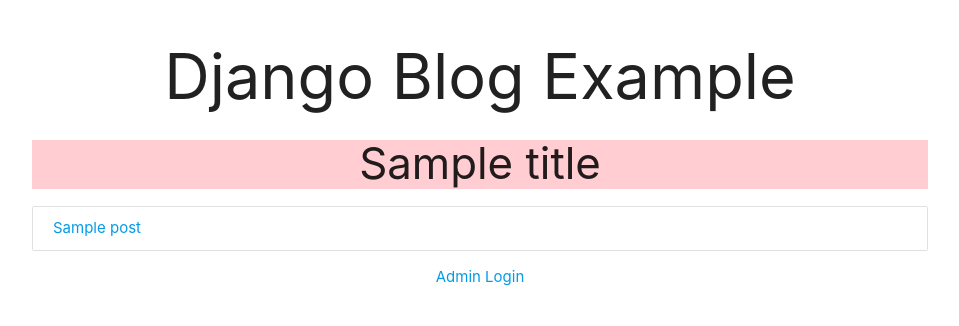
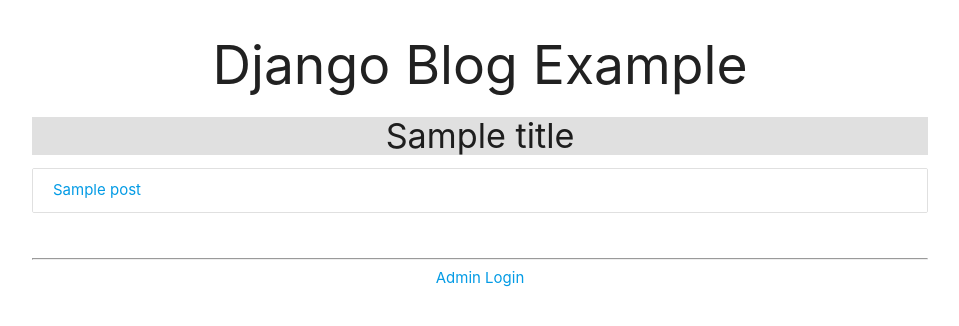
Before and after one commit to evalineBai/django_blog_example, a Python web app: template posts/templates/posts/index.html in a window 1280 px wide. Shown: the top 326 px of the page, without its empty margins (160-1119 px from the left). Run offline with Jinja, Linux system fonts and the light colour scheme; the template is opened without the code that fills it: most values are stand-ins (such as "Sample title", 1, 10 or a date in 2020).

Commit message:
Refine blog templates

```diff
--- a/posts/templates/posts/details.html
+++ b/posts/templates/posts/details.html
@@ -2,7 +2,7 @@
 
 {% block content %}
 
-<h3 class="center-align red lighten-4">{{post.title}}</h3>
+<h4 class="center-align grey lighten-2">{{post.title}}</h4>
 <div class="card">
   <div class="card-content">
     {{post.body}}
--- a/posts/templates/posts/index.html
+++ b/posts/templates/posts/index.html
@@ -2,7 +2,7 @@
 
 {% block content %}
 
-<h3 class="center-align red lighten-4">{{title}}</h3>
+<h4 class="center-align grey lighten-2">{{title}}</h4>
 <ul class="collection">
   {% for post in posts %}
   <li class="collection-item"><a href="/posts/details/{{post.id}}">{{post.title}}</a></li>
--- a/posts/templates/posts/layouts.html
+++ b/posts/templates/posts/layouts.html
@@ -9,11 +9,12 @@
 </head>
 <body>
   <header class="container center-align">
-    <h1>Django Blog Example</h1>
+    <h2>Django Blog Example</h2>
   </header>
   <div class="container">
     {% block content %}
     {% endblock %}
+    <hr style="margin-top:5%"/>
     <a style="display:block" class="center-align" href="/admin">Admin Login</a>
   </div>
 
```
